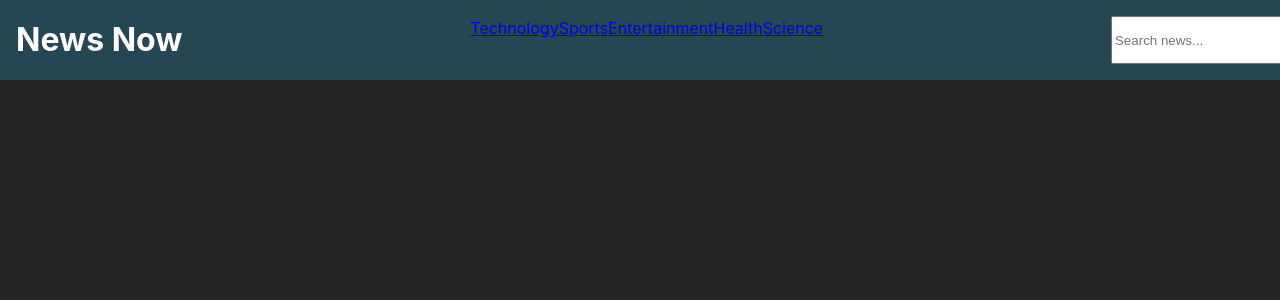
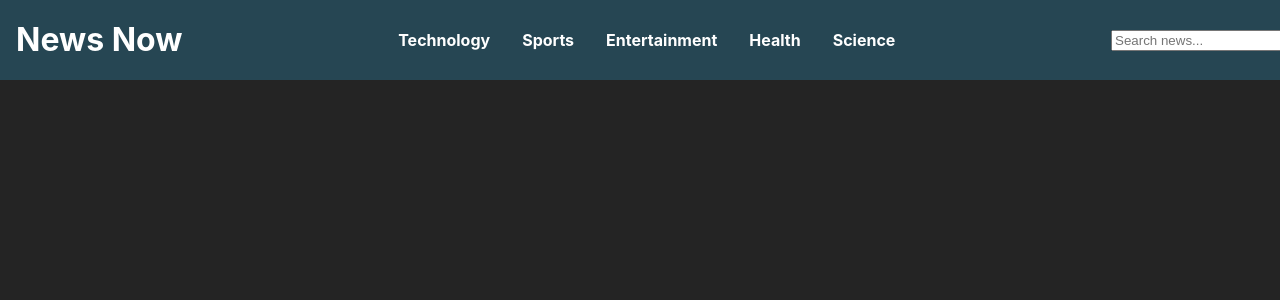
Before and after one commit to vnelai/News_Now, a React (Vite) app: page / in a window 1280 px wide. Shown: the top 300 px of the page. Built offline with nearby package versions, Linux system fonts and the light colour scheme.

Commit message:
Vertically align elements of header

```diff
--- a/src/components/header/Header.css
+++ b/src/components/header/Header.css
@@ -11,6 +11,7 @@
     width: 100%;  /* Ensures header spans full width */
     z-index: 1000; /* Ensures header stays on top of other content */
     padding: 1rem; /* Adds padding around the header */
+    align-items: center; /* Vertically aligns the elements in the header */
 }
 
 /* Home button styling */
@@ -20,3 +21,20 @@
     text-decoration: none; /* Remove underline from link */
     font-size: 2rem; /* Make font larger */
 }
+
+/* Navigation container styling */
+.nav {
+    display: flex; /* Aligns content on same line */
+    gap: 2rem; /* Adds space between elements */
+}
+
+/* Navigation links styling */
+.nav a {
+    color: white; /* Set font color to white */
+    text-decoration: none; /* Remove underline from links */
+    font-weight: bold; /* Make font bold */
+}
+
+.nav a:hover {
+    color:  #e9c46a; /* Change the font color during hover */
+}
```
